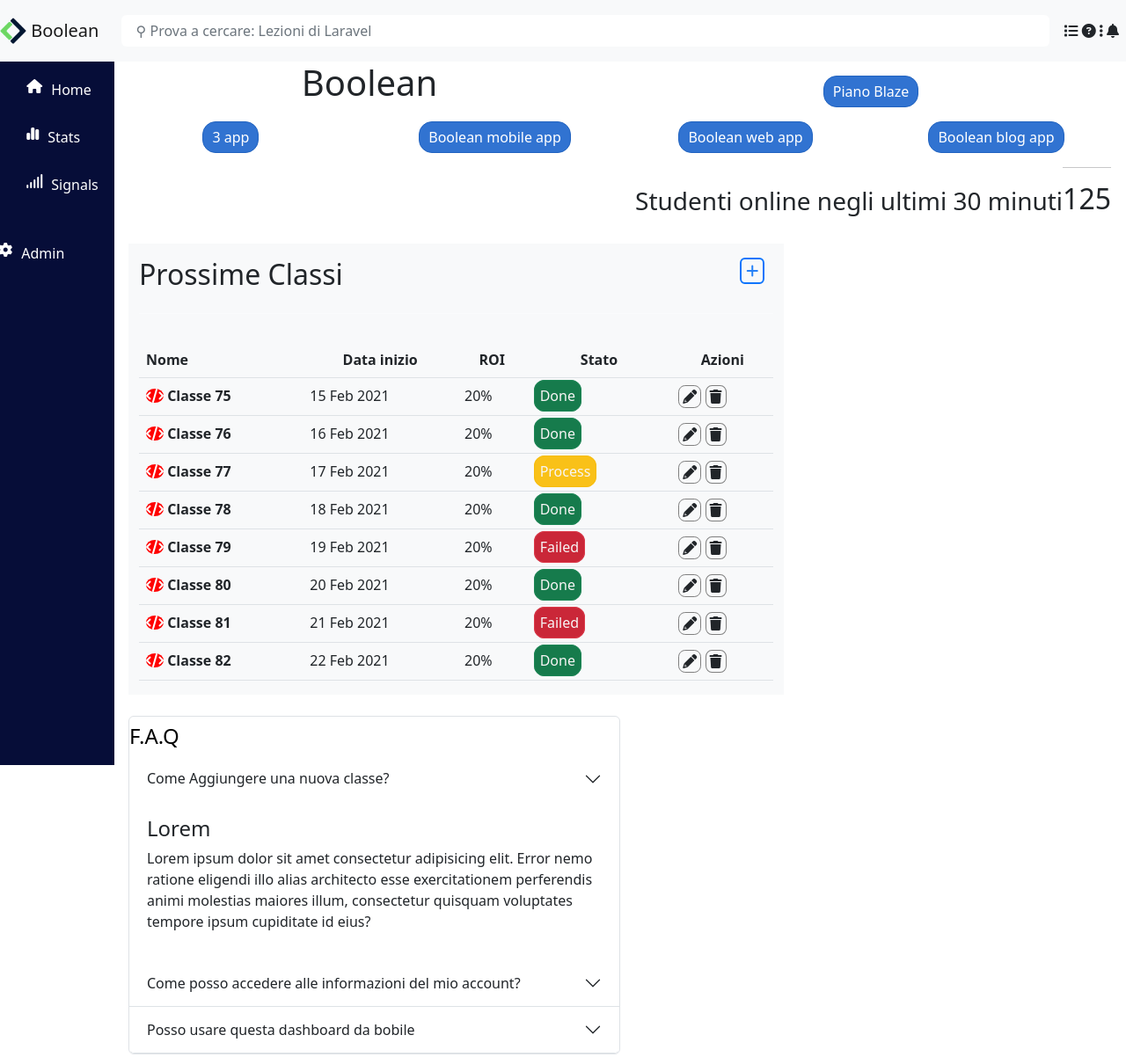
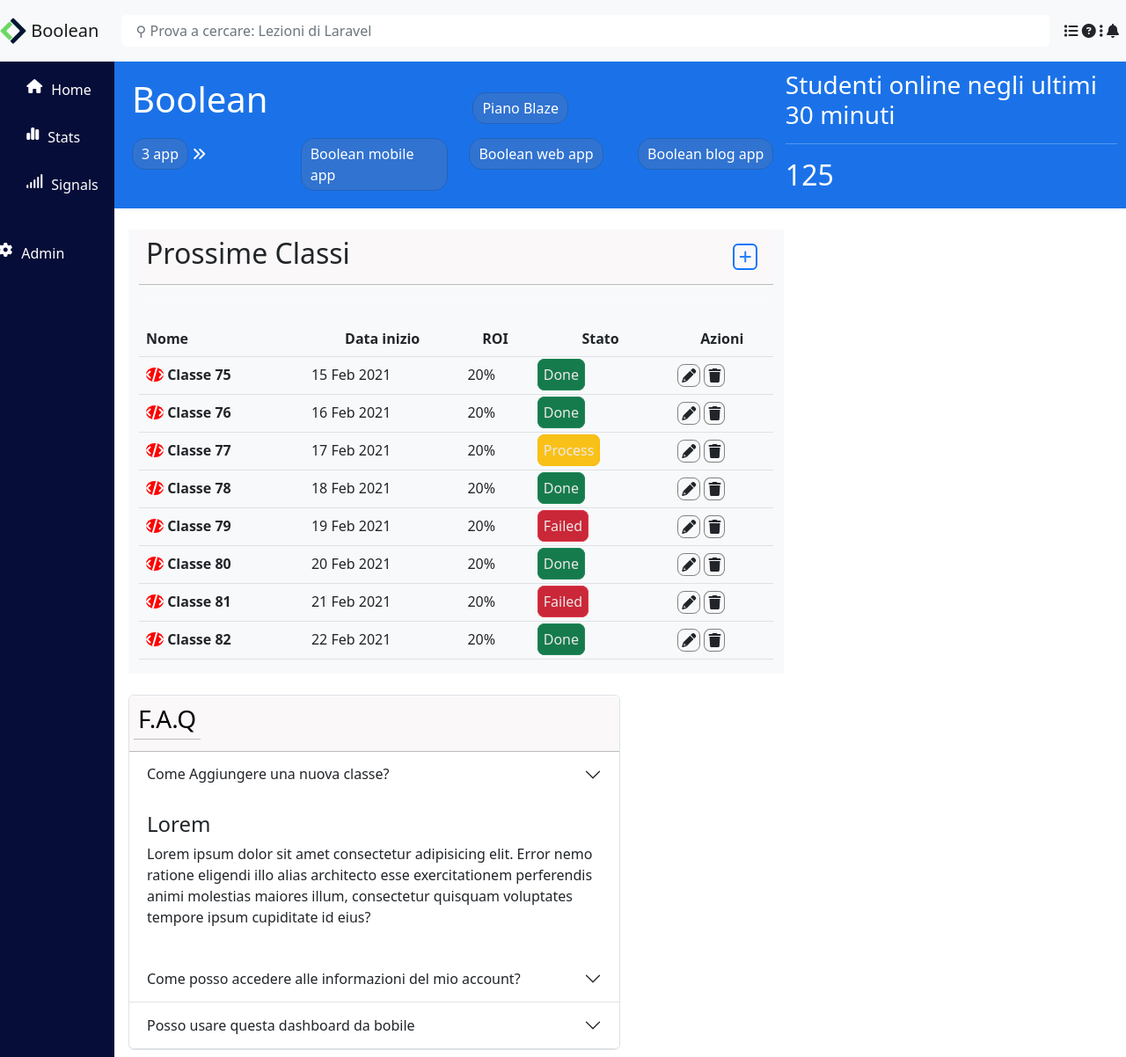
Before and after one commit to furkancaliskan0/html-css-bootstrap-dashboard, a plain HTML site: page index.html in a window 1280 px wide. Shown: the top 1202 px of the page at 88% size. Drawn offline with nearby package versions, Linux system fonts and the light colour scheme.

Commit message:
main content upgrade

```diff
--- a/css/style.css
+++ b/css/style.css
@@ -4,6 +4,12 @@
     padding: 0;
     box-sizing: border-box;
 }
+
+.search {
+    flex-grow: 1;
+    margin: 0 10px;
+}
+
 a{
     text-decoration: none;
 }
@@ -11,10 +17,6 @@ ul li{
     list-style: none;
 }
 
-.search {
-    flex-grow: 1;
-    margin: 0 10px;
-}
 nav{
     display: flex;
     align-items: center;
@@ -41,16 +43,30 @@ main{
     flex-direction: column;
     justify-content: flex-start;
     align-items: center;
-    height: 100%;
+    height: 180%;
     padding: 20px;
     background-color: rgb(6, 13, 56);
 }
 
+#main-content{
+    width: 100vw;
+    height: 100%;
 
+}
 .roster, a, .roster i{
     color: #ffff;
     padding-right: 10px;
 }
+
+#content{
+    background-color: #1b72e8;
+    color: #fff;
+    display: flex;
+    align-items: center;
+    padding: 10px 10px 10px 20px;
+
+}
+
 
 .roster{
     display: flex;
@@ -75,24 +91,18 @@ main{
     background-color: #3173d1;
 }
 
-#content_dx{
+.top-right{
     display: flex;
     justify-content: flex-end;
     align-items: flex-end;
 
 }
 
-.content_dx span{
-    padding: 5px 10px;
-
-
-}
-
 .label{
-    margin-right: 12px;
-    border-radius: 12px;
+    margin-right: 8px;
+    border-radius: 8px;
     padding: 6px;
-    color: rgb(247, 245, 245);
+    color: rgb(235, 233, 233);
 }
 .label.yellow{
     background-color: #f9c118;
@@ -141,9 +151,15 @@ main{
     border: 1px solid #d4d4d4;
     border-radius: 10px;
 }
+.faq{
+    background-color: #faf8f8;
+    border-bottom: 1px solid #bdbbbb;
+    padding:  5px;
+    border-radius: 8px 8px 0 0 ;
 
+}
 .data-item .headline-box{
-    background-color: #e4e4e4;
+    background-color: #faf8f8;
     border-bottom: 1px solid #c7c4c4;
     padding:  5px;
     border-radius: 8px 8px 0 0 ;
--- a/index.html
+++ b/index.html
@@ -78,8 +78,8 @@
     </div>
 
     <!-- section 1 -->
-    <section id="main_content">
-        <div class="container text-center">
+    <section id="main-content">
+        <div id="content">
             <div class="row">
                 <div class="col-6">
                     <h1>Boolean </h1>
@@ -106,7 +106,7 @@
                 </div>
             </div>
 
-            <div id="content_dx">
+            <div id="top-right">
                 <div>
                     <h3>Studenti online negli ultimi 30 minuti</h3>
                 </div>
@@ -120,16 +120,16 @@
 
         <!-- section 2 -->
         <div class="container-fluid">
-            <div class="row row-cols-1 row-cols-md-2 order-1 p-3 justify-content-between align-items-center">
-                <div class="col-title-box col col-md-8 bg-light text-white my-2">
-                    <div class="bg-light w-100 text pt-3 d-flex justify-content-between ">
-                        <h2 class="title-box d-inline-block text-dark ">Prossime Classi</h2>
+            <div class="row row-cols-1 row-cols-md-2 order-1 p-3 justify-content-between align-items-center rounded-left">
+                <div class="col-title-box col col-md-8 bg-light text-white my-2 ">
+                    <div class="faq d-flex bg-lightgrey p-2  justify-content-between align-items-center">
+                        <h2 class="d-inline-block text-dark title-box">Prossime Classi</h2>
                         <a>
                             <i class="fa-solid fa-plus"></i>
                         </a>
                     </div>
                     <hr>
-                    <div class="table text-start pt-3">
+                    <div class="table text-start pt-2">
                         <table class="table">
                             <!-- table head -->
                             <thead>
@@ -255,18 +255,18 @@
                 <!-- section-3  -->
                 <div class="col-faq border rounded col-12 p-0 border-grey my-3 ">
                     <!--  FAQ -->
-                    <div class="text text-white pt-2">
-                        <h4 class="faq d-inline-block text-black">F.A.Q</h4>
+                    <div class="faq">
+                        <h3 class="faq d-inline-block text-black">F.A.Q</h3>
                     </div>
                     <!-- bootstrap accordion -->
                     <div class="accordion" id="accordionExample">
                         <div class="accordion- item border-top-0 border-start-0 border-end-0">
                             <h2 class="accordion-header px-0" id="headingOne">
-                                <button class="accordion-button collapsed" type="button" data-bs-toggle="collapse" data-bs-target="#collapseOne" aria-expanded="true" aria-controls="collapseOne">
+                                <a class="accordion-button collapsed" type="button" data-bs-toggle="collapse" data-bs-target="#collapseOne"\>
                                     Come Aggiungere una nuova classe?
-                                </button>
+                                </a>
                             </h2>
-                            <div id="collapseOne" class="accordion-collapse collapse show" aria-labelledby="headingOne" data-bs-parent="#accordionExample">
+                            <div id="collapseOne" class="accordion-collapse collapse show">
                             <div class="accordion-body">
                                 <h4>Lorem</h4>
                                 <p>
@@ -278,9 +278,9 @@
 
                         <div class="accordion-item border-top-0 border-start-0 border-end-0">
                             <h2 class="accordion-header" id="headingTwo">
-                                <button class="accordion-button collapsed" type="button" data-bs-toggle="collapse" data-bs-target="#collapseTwo" aria-expanded="false" aria-controls="collapseTwo">
+                                <a class="accordion-button collapsed" type="button" data-bs-toggle="collapse" data-bs-target="#collapseTwo">
                                     Come posso accedere alle informazioni del mio account?
-                                </button>
+                                </a>
                             </h2>
                             <div id="collapseTwo" class="accordion-collapse collapse" aria-labelledby="headingTwo" data-bs-parent="#accordionExample">
                             <div class="accordion-body">
@@ -294,9 +294,9 @@
 
                             <div class="accordion-item border-top-0 border-start-0 border-end-0">
                             <h2 class="accordion-header" id="headingThree">
-                                <button class="accordion-button collapsed" type="button" data-bs-toggle="collapse" data-bs-target="#collapseThree" aria-expanded="false" aria-controls="collapseThree">
+                                <a class="accordion-button collapsed" type="button" data-bs-toggle="collapse" data-bs-target="#collapseThree" >
                                     Posso usare questa dashboard da bobile
-                                </button>
+                                </a>
                             </h2>
                         <div id="collapseThree" class="accordion-collapse collapse" aria-labelledby="headingThree" data-bs-parent="#accordionExample">
                             <div class="accordion-body">
@@ -341,11 +341,12 @@
             <!-- section 5 -->
             <div class="box">
                 <div class="users">
-                    <img src="img/stats.jpeg" alt="stats" width="600px" height="400px" >
+                    <img src="img/stats.jpeg" alt="stats" width="450px" height="450px" >
                 </div>
                 <div class="text-users p-2">
                     <h4>Utenti attivi</h4>
                     <span>Lista degli utenti attivi in piattaforma nell'ultimo mese</span>
+                    <hr>
                     <ul>
                         <li>Gennaio: 1200</li>
                         <li>Febbraio: 800</li>
@@ -353,9 +354,9 @@
                     </ul>
                     <a href="#">Visualizza report approfondito</a>
                 </div>
-    </section>
-
-
+            </div>
+        </div>
+      </section>
     </main>
 
     <script src="https://cdn.jsdelivr.net/npm/@popperjs/core@2.11.6/dist/umd/popper.min.js" integrity="sha384-oBqDVmMz9ATKxIep9tiCxS/Z9fNfEXiDAYTujMAeBAsjFuCZSmKbSSUnQlmh/jp3" crossorigin="anonymous"></script>
```
